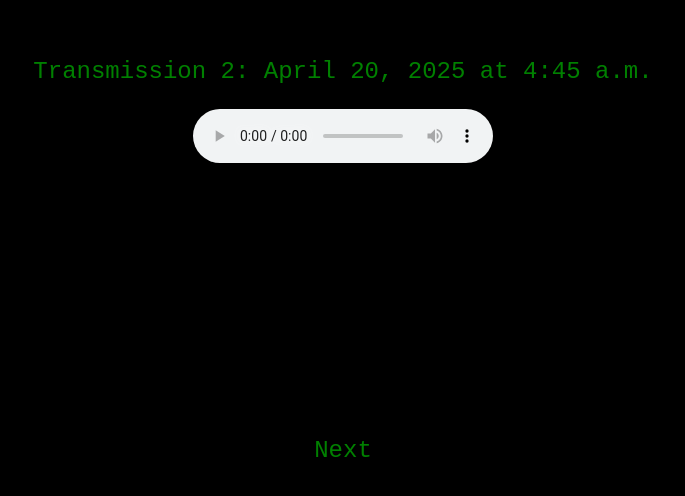
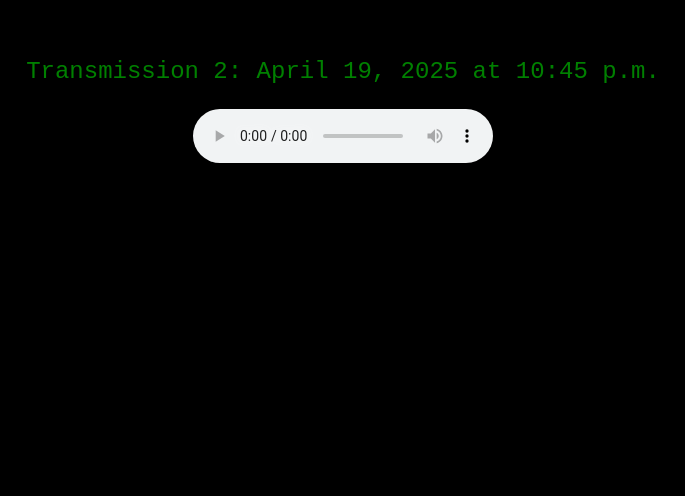
Before and after one commit to jsnfng/easter, a plain HTML site: page clue2.html in a window 1280 px wide. Shown: the part 326-822 px from the top of the page, without its empty margins (297-982 px from the left). Drawn offline with nearby package versions, Linux system fonts and the light colour scheme.

Commit message:
Update clue2.html

```diff
--- a/clue2.html
+++ b/clue2.html
@@ -50,14 +50,11 @@
     </div>
     <div id="second" class="start_hid container">
         <p>
-            Transmission 2: April 20, 2025 at 4:45 a.m.
+            Transmission 2: April 19, 2025 at 10:45 p.m.
         </p>
         <audio controls>
-              <source src="Test.m4a" type="audio/mp4">
+              <source src="Transmission2.m4a" type="audio/mp4">
         </audio>
-    </div>
-    <div id="bottomButton">
-        Next
     </div>
 <script>
     var dots = 0;
```
